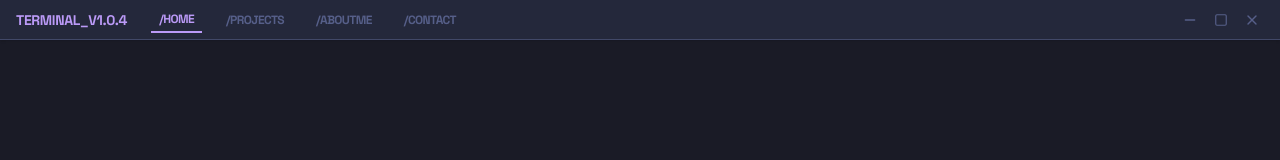
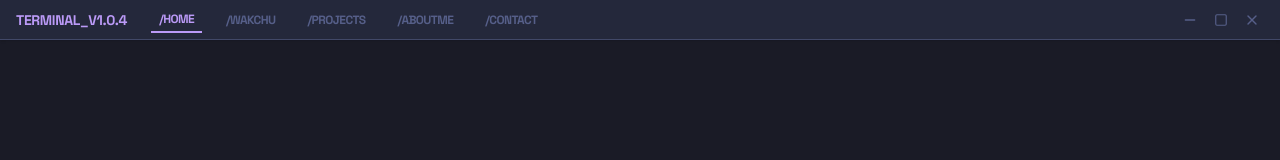
Before and after one commit to wakchu/Terminal-Portfolio, a React (Vite) app: page / in a window 1280 px wide. Shown: the top 160 px of the page. Built offline with nearby package versions, Linux system fonts and the light colour scheme.

Commit message:
Wakchu section

```diff
--- a/src/App.tsx
+++ b/src/App.tsx
@@ -23,6 +23,7 @@ import { Home } from './pages/Home';
 import { AboutMe } from './pages/AboutMe';
 import { Projects } from './pages/Projects';
 import { Contact } from './pages/Contact';
+import { Wakchu } from './pages/Wakchu';
 
 export default function App() {
   const [currentTime, setCurrentTime] = useState(new Date());
@@ -63,6 +64,7 @@ export default function App() {
           <span className="text-tokyo-primary font-bold text-sm tracking-tight">TERMINAL_V1.0.4</span>
           <nav className="hidden md:flex gap-4">
             <NavItem label="/home" active={currentPage === '/home'} onClick={() => setCurrentPage('/home')} />
+            <NavItem label="/wakchu" active={currentPage === '/wakchu'} onClick={() => setCurrentPage('/wakchu')} />
             <NavItem label="/projects" active={currentPage === '/projects'} onClick={() => setCurrentPage('/projects')} />
             <NavItem label="/aboutme" active={currentPage === '/aboutme'} onClick={() => setCurrentPage('/aboutme')} />
             <NavItem label="/contact" active={currentPage === '/contact'} onClick={() => setCurrentPage('/contact')} />
@@ -98,6 +100,7 @@ export default function App() {
           {/* Scrollable Content Area */}
           <div className="flex-grow p-6 md:p-8 overflow-y-auto custom-scrollbar bg-[radial-gradient(circle_at_50%_50%,_rgba(65,72,104,0.05)_0%,_transparent_100%)]">
             {currentPage === '/home' && <Home load={load} />}
+            {currentPage === '/wakchu' && <Wakchu />}
             {currentPage === '/aboutme' && <AboutMe />}
             {currentPage === '/projects' && <Projects />}
             {currentPage === '/contact' && <Contact />}
@@ -113,7 +116,7 @@ export default function App() {
               onKeyDown={(e) => {
                 if (e.key === 'Enter') {
                   const cmd = input.trim().toLowerCase();
-                  const pages = ['/home', '/aboutme', '/projects', '/contact'];
+                  const pages = ['/home', '/wakchu', '/aboutme', '/projects', '/contact'];
                   if (pages.includes(cmd)) {
                     setCurrentPage(cmd);
                   } else if (cmd === '/about') {
@@ -141,6 +144,7 @@ export default function App() {
             <div className="mt-4 flex flex-wrap gap-5 text-[10px] text-tokyo-muted font-bold uppercase tracking-widest relative z-20">
               <span className="text-white/20">HINTS:</span>
               <HintNavItem label="/projects" onClick={() => setInput('/projects')} />
+              <HintNavItem label="/wakchu" onClick={() => setInput('/wakchu')} />
               <HintNavItem label="/aboutme" onClick={() => setInput('/aboutme')} />
               <HintNavItem label="/contact" onClick={() => setInput('/contact')} />
               <HintNavItem label="/help" onClick={() => setInput('/help')} />
@@ -152,6 +156,7 @@ export default function App() {
       {/* Mobile Sticky Navigation */}
       <nav className="md:hidden sticky bottom-0 left-0 w-full z-50 flex border-t border-tokyo-border bg-tokyo-bg h-14">
         <MobileNavItem icon={<Terminal size={20} />} active={currentPage === '/home'} onClick={() => setCurrentPage('/home')} />
+        <MobileNavItem icon={<Layers size={20} />} active={currentPage === '/wakchu'} onClick={() => setCurrentPage('/wakchu')} />
         <MobileNavItem icon={<Code2 size={20} />} active={currentPage === '/projects'} onClick={() => setCurrentPage('/projects')} />
         <MobileNavItem icon={<User size={20} />} active={currentPage === '/aboutme'} onClick={() => setCurrentPage('/aboutme')} />
         <MobileNavItem icon={<Mail size={20} />} active={currentPage === '/contact'} onClick={() => setCurrentPage('/contact')} />
--- /dev/null
+++ b/src/pages/Wakchu.tsx
@@ -0,0 +1,27 @@
+import React from 'react';
+import { motion } from 'motion/react';
+
+export function Wakchu() {
+  return (
+    <div className="flex flex-col gap-8 w-full max-w-4xl">
+      <header className="flex flex-col gap-2">
+        <motion.h1
+          className="press-start-2p-regular text-tokyo-primary text-3xl md:text-4xl leading-relaxed"
+          initial={{ opacity: 0, x: -20 }}
+          animate={{ opacity: 1, x: 0 }}
+        >
+          WAKCHU
+        </motion.h1>
+        <div className="text-[10px] text-tokyo-muted tracking-widest font-bold flex gap-4 uppercase px-1">
+          <span>[ PROFILE: ACTIVE ]</span>
+        </div>
+      </header>
+
+      <section className="border-l-2 border-tokyo-primary pl-6 py-2 bg-tokyo-surface/20">
+        <p className="text-tokyo-text font-medium text-sm leading-relaxed">
+          Welcome to the /wakchu section.
+        </p>
+      </section>
+    </div>
+  );
+}
```
